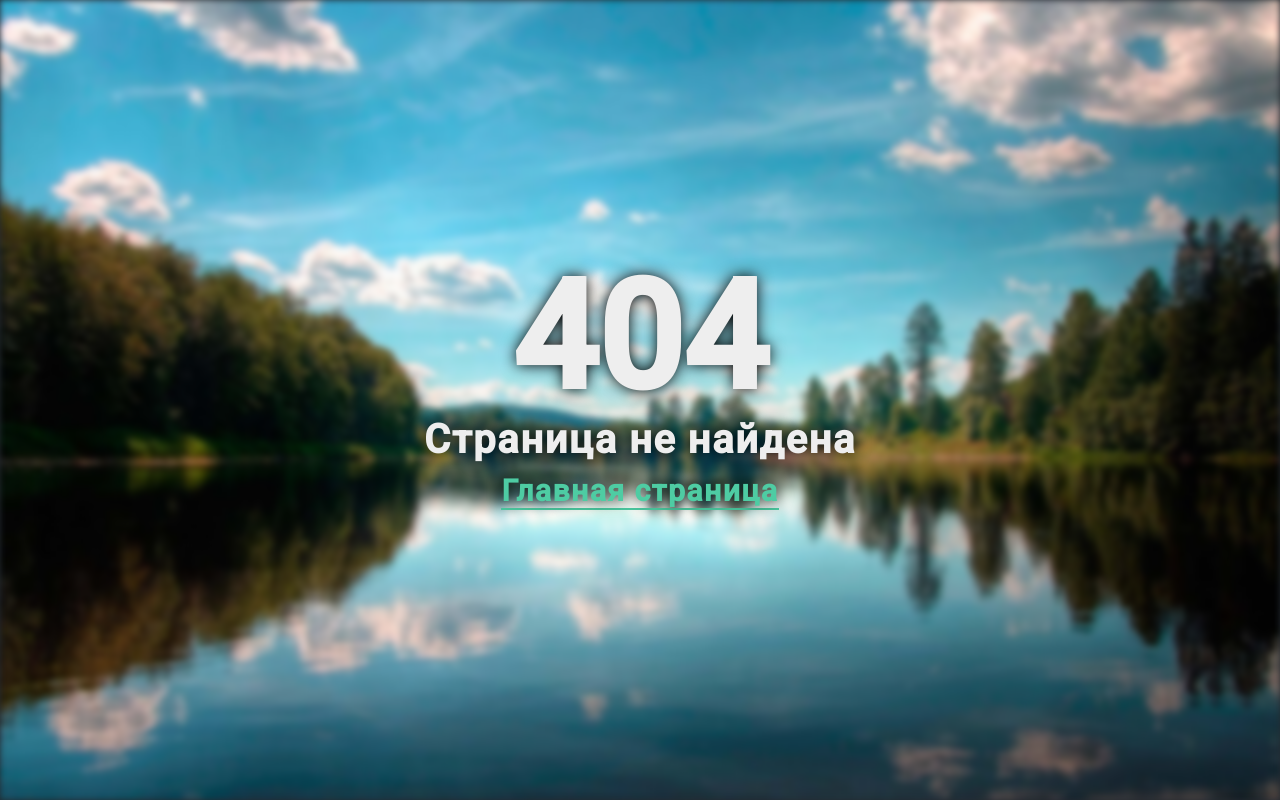
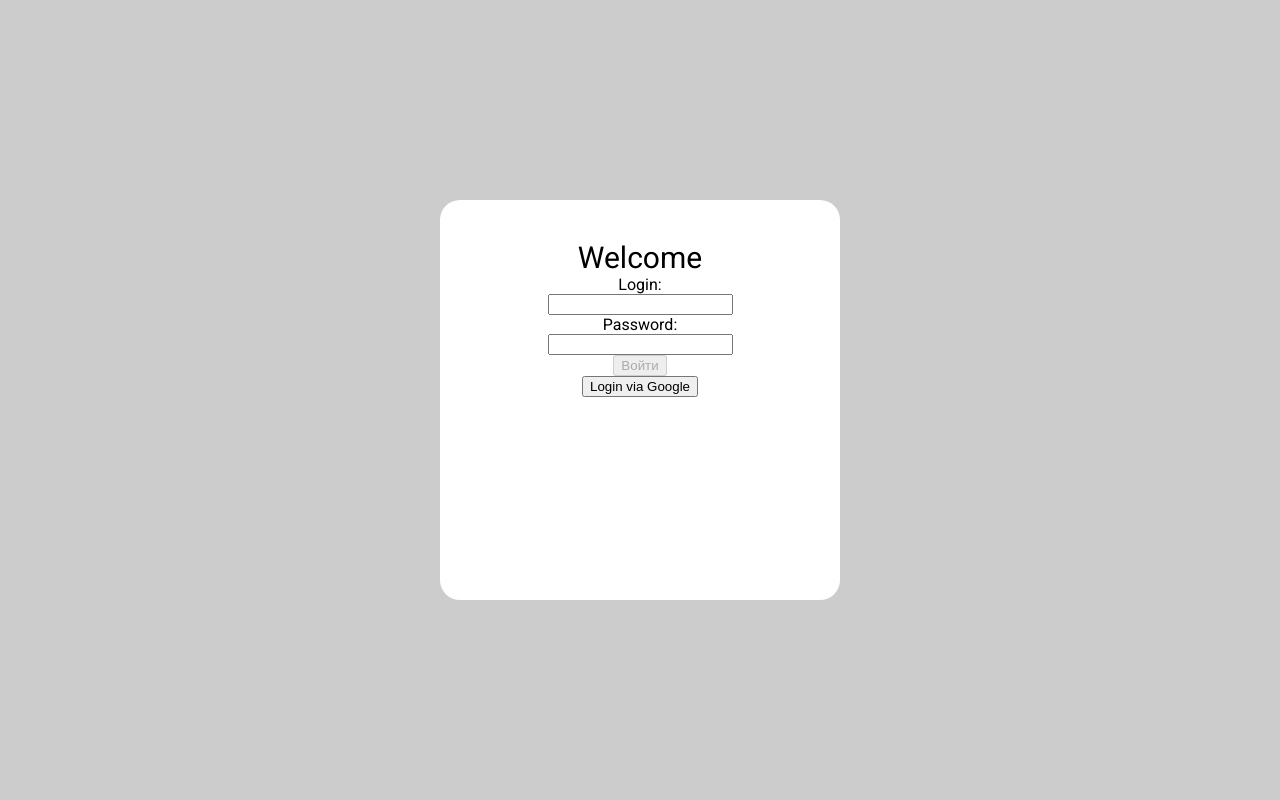
Before and after one commit to DPostnik/sights_frontend, an Angular app: page /login in a window 1280 px wide. Before the commit this address led to /not-found. Built offline with nearby package versions, Linux system fonts and the light colour scheme.

Commit message:
Authentication: implementation of sigh in via Google Authentication, open in a modal window, redirect to main page after successful login

```diff
--- a/src/app/app-routing.module.ts
+++ b/src/app/app-routing.module.ts
@@ -24,7 +24,7 @@ const routes: Routes = [
       .then(m => m.AuthModule),
   },
   {path: 'not-found', component: NotFoundPageComponent, pathMatch: 'full'},
-  {path: '**', redirectTo: '/not-found'},
+  // {path: '**', redirectTo: '/not-found'},
 ];
 
 @NgModule({
--- a/src/app/pages/auth/login-page/login-page.component.ts
+++ b/src/app/pages/auth/login-page/login-page.component.ts
@@ -50,13 +50,19 @@ export class LoginPageComponent implements OnInit {
   }
 
   redirect(): void {
-    this.loginWindow = window.open('http://localhost:3000/auth/login', '', 'toolbar=no, location=no, directories=no, status=no, menubar=no, scrollbars=no, resizable=no, copyhistory=no');
-    const timer = setInterval(() => {
-      if(this.loginWindow.closed) {
-        clearInterval(timer);
-        alert('closed');
+    let href = '';
+    const ref = window.open('http://localhost:3000/auth/login', '', 'toolbar=no, location=no, directories=no, status=no, menubar=no, scrollbars=no, resizable=no, copyhistory=no');
+    const interval = setInterval(() => {
+      if (ref) {
+        href = ref.location.href;
+        if (href.includes('4200')) {
+          ref.close();
+          clearInterval(interval);
+          window.location.href = href;
+        }
       }
-    }, .500);
+    }, 500)
   }
 
+
 }
--- a/src/app/pages/main/home/home.component.ts
+++ b/src/app/pages/main/home/home.component.ts
@@ -1,4 +1,5 @@
 import { Component, OnInit } from '@angular/core';
+import {ActivatedRoute} from "@angular/router";
 
 @Component({
   selector: 'home',
@@ -7,9 +8,14 @@ import { Component, OnInit } from '@angular/core';
 })
 export class HomeComponent implements OnInit {
 
-  constructor() { }
+  constructor(private route: ActivatedRoute) { }
 
   ngOnInit(): void {
+    this.route.queryParams
+      .subscribe(params => {
+          console.log(params); // { orderby: "price" }
+        }
+      );
   }
 
 }
```
